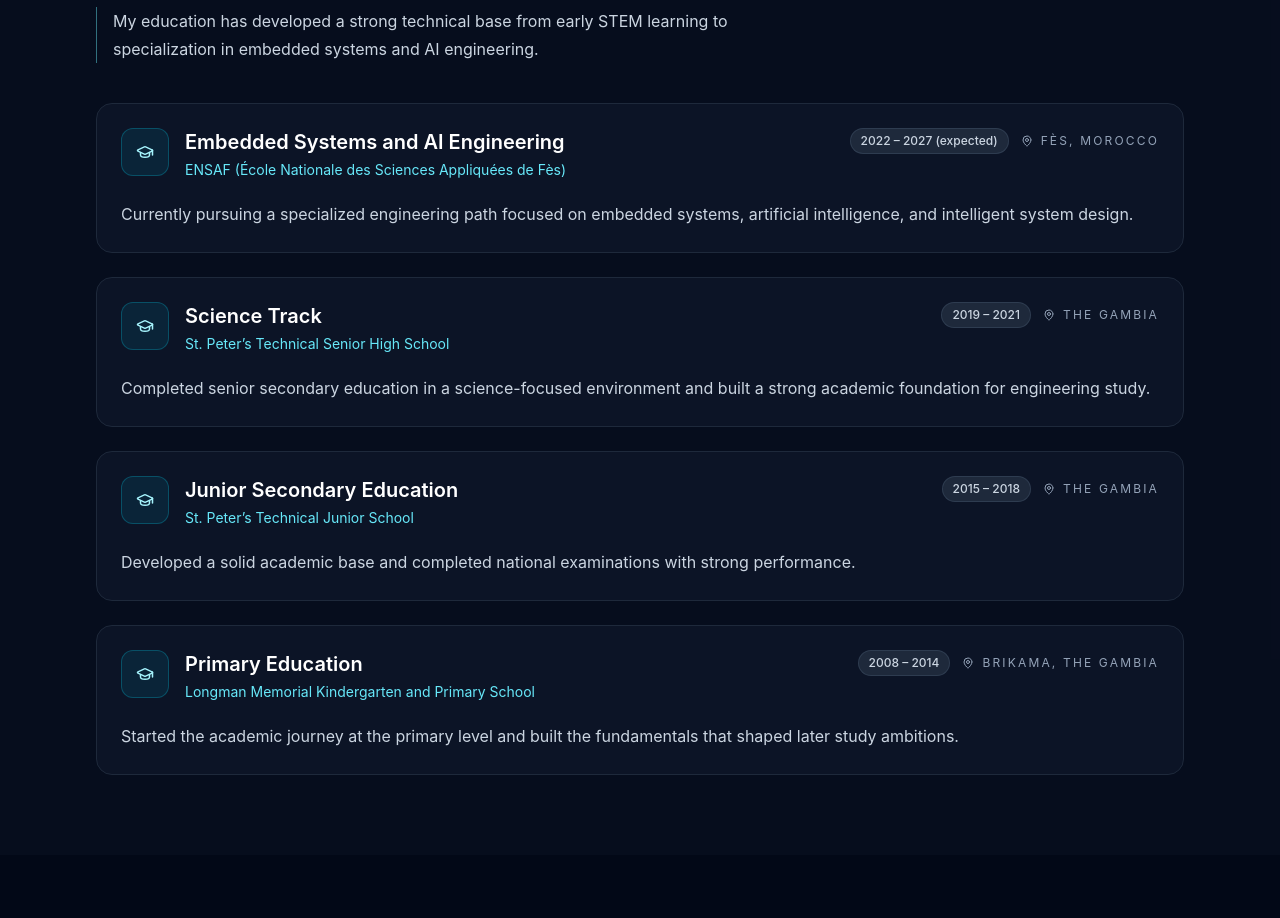
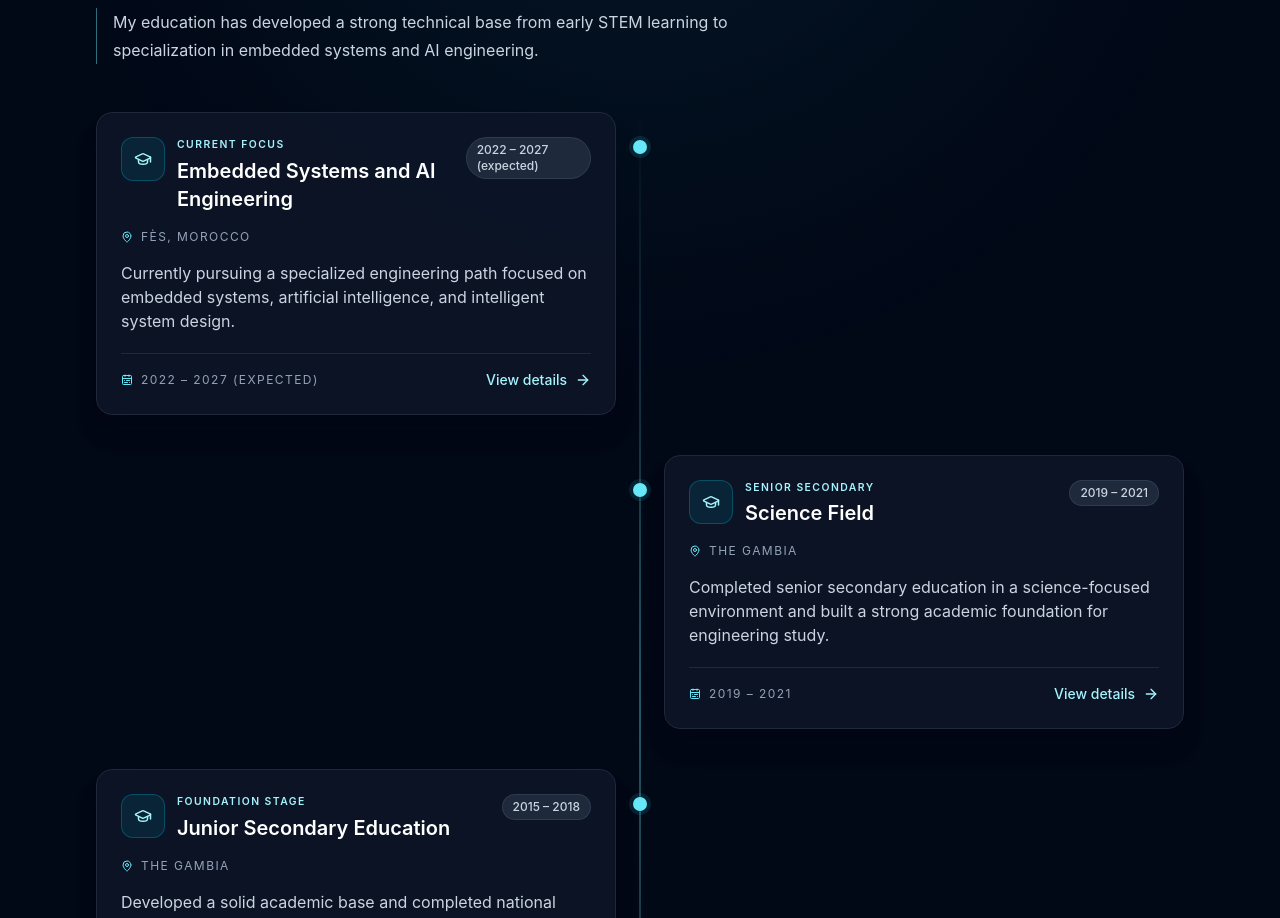
Before and after one commit to nfansu100/MY_PROFESSIONAL_PORTFOLIO, a React (Vite) app: page / in a window 1280 px wide. Shown: the part 1882-2800 px from the top of the page. Built offline with nearby package versions, Linux system fonts and the light colour scheme.

Commit message:
Education Section modified 1

```diff
--- a/src/components/sections/Education.jsx
+++ b/src/components/sections/Education.jsx
@@ -1,47 +1,198 @@
-import { GraduationCap, MapPin } from 'lucide-react'
+import { useEffect, useState } from 'react'
+import { AnimatePresence, motion, useReducedMotion } from 'framer-motion'
+import { ArrowRight, BookOpenText, CalendarRange, GraduationCap, MapPin, X } from 'lucide-react'
+import Badge from '../common/Badge'
 import SectionHeading from '../common/SectionHeading'
-import Badge from '../common/Badge'
 import { education } from '../../data/education'
 
+function EducationDetailsModal({ item, onClose, reduceMotion }) {
+  useEffect(() => {
+    if (!item) return undefined
+
+    const previousOverflow = document.body.style.overflow
+    const previousPaddingRight = document.body.style.paddingRight
+    const scrollbarWidth = window.innerWidth - document.documentElement.clientWidth
+
+    document.body.style.overflow = 'hidden'
+    if (scrollbarWidth > 0) document.body.style.paddingRight = `${scrollbarWidth}px`
+
+    const handleKeyDown = (event) => {
+      if (event.key === 'Escape') onClose()
+    }
+
+    window.addEventListener('keydown', handleKeyDown)
+
+    return () => {
+      document.body.style.overflow = previousOverflow
+      document.body.style.paddingRight = previousPaddingRight
+      window.removeEventListener('keydown', handleKeyDown)
+    }
+  }, [item, onClose])
+
+  return (
+    <AnimatePresence>
+      {item ? (
+        <motion.div
+          initial={{ opacity: 0 }}
+          animate={{ opacity: 1 }}
+          exit={{ opacity: 0 }}
+          transition={{ duration: reduceMotion ? 0 : 0.18, ease: 'easeOut' }}
+          className="fixed inset-0 z-50 flex items-center justify-center bg-slate-950/80 p-4 backdrop-blur-sm"
+          onClick={onClose}
+        >
+          <motion.div
+            initial={{ opacity: 0, y: 12, scale: 0.98 }}
+            animate={{ opacity: 1, y: 0, scale: 1 }}
+            exit={{ opacity: 0, y: 12, scale: 0.98 }}
+            transition={{ duration: reduceMotion ? 0 : 0.2, ease: 'easeOut' }}
+            onClick={(event) => event.stopPropagation()}
+            role="dialog"
+            aria-modal="true"
+            aria-labelledby="education-modal-title"
+            className="relative w-full max-w-2xl overflow-hidden rounded-2xl border border-slate-700 bg-slate-950 shadow-2xl"
+          >
+            <div className="flex items-start justify-between gap-4 border-b border-slate-800 px-5 py-5 sm:px-6">
+              <div>
+                <p className="text-[0.65rem] font-semibold uppercase tracking-[0.18em] text-cyan-300">
+                  Academic record
+                </p>
+                <h3 id="education-modal-title" className="mt-2 text-xl font-semibold text-white sm:text-2xl">
+                  {item.program}
+                </h3>
+              </div>
+
+              <button
+                type="button"
+                onClick={onClose}
+                aria-label="Close education details"
+                className="inline-flex h-9 w-9 items-center justify-center rounded-md border border-slate-700 text-slate-300 transition-colors hover:border-slate-500 hover:text-white focus-visible:outline focus-visible:outline-2 focus-visible:outline-offset-2 focus-visible:outline-cyan-300"
+              >
+                <X size={18} aria-hidden="true" />
+              </button>
+            </div>
+
+            <div className="max-h-[min(80dvh,42rem)] overflow-y-auto p-5 sm:p-6">
+              <div className="flex flex-wrap gap-2">
+                <Badge variant="accent">{item.period}</Badge>
+                <Badge variant="muted">{item.highlight}</Badge>
+              </div>
+
+              <div className="mt-4 flex items-center gap-2 text-sm text-slate-300">
+                <MapPin size={15} className="text-cyan-300" aria-hidden="true" />
+                <span>{item.location}</span>
+              </div>
+
+              <div className="mt-5 rounded-xl border border-slate-800 bg-slate-900/60 p-4">
+                <div className="flex items-center gap-2 text-sm font-semibold uppercase tracking-[0.12em] text-cyan-200">
+                  <BookOpenText size={15} aria-hidden="true" />
+                  Institution
+                </div>
+                <p className="mt-3 text-base leading-7 text-slate-200">{item.institution}</p>
+              </div>
+
+              <p className="mt-5 text-sm leading-7 text-slate-300 sm:text-base">{item.description}</p>
+
+              <div className="mt-5 rounded-xl border border-slate-800 bg-slate-900/60 p-4">
+                <div className="flex items-center gap-2 text-sm font-semibold uppercase tracking-[0.12em] text-cyan-200">
+                  <CalendarRange size={15} aria-hidden="true" />
+                  Academic overview
+                </div>
+                <p className="mt-3 text-sm leading-7 text-slate-300 sm:text-base">{item.details}</p>
+              </div>
+            </div>
+          </motion.div>
+        </motion.div>
+      ) : null}
+    </AnimatePresence>
+  )
+}
+
 export default function Education() {
+  const reduceMotion = useReducedMotion()
+  const [selectedItem, setSelectedItem] = useState(null)
+
   return (
-    <section id="education" className="bg-slate-900/35 py-20">
-      <div className="mx-auto max-w-6xl px-4 sm:px-6 lg:px-8">
+    <section id="education" className="relative overflow-hidden border-t border-white/10 bg-slate-950/25 py-20">
+      <div className="absolute inset-0 bg-[radial-gradient(circle_at_top,rgba(34,211,238,0.08),transparent_35%)]" aria-hidden="true" />
+
+      <div className="relative z-10 mx-auto max-w-6xl px-4 sm:px-6 lg:px-8">
         <SectionHeading
           eyebrow="Education"
           title="Academic journey with a focus on engineering and intelligent systems"
           description="My education has developed a strong technical base from early STEM learning to specialization in embedded systems and AI engineering."
         />
 
-        <div className="mt-10 space-y-6">
-          {education.map((item) => (
-            <div key={`${item.institution}-${item.period}`} className="rounded-2xl border border-slate-800 bg-slate-900/70 p-6">
-              <div className="flex flex-col gap-4 md:flex-row md:items-start md:justify-between">
-                <div className="flex items-start gap-4">
-                  <div className="flex h-12 w-12 items-center justify-center rounded-xl border border-cyan-500/30 bg-cyan-500/10 text-cyan-200">
-                    <GraduationCap size={18} />
+        <div className="relative mt-12">
+          <div className="absolute left-4 top-0 hidden h-full w-px bg-gradient-to-b from-transparent via-cyan-300/70 to-transparent md:left-1/2 md:-translate-x-1/2 md:block" aria-hidden="true" />
+
+          <div className="space-y-8 md:space-y-10">
+            {education.map((item, index) => {
+              const isEven = index % 2 === 0
+
+              return (
+                <motion.article
+                  key={item.id}
+                  initial={reduceMotion ? false : { opacity: 0, y: 16 }}
+                  whileInView={{ opacity: 1, y: 0 }}
+                  viewport={{ once: true, amount: 0.2 }}
+                  transition={{ duration: reduceMotion ? 0 : 0.35, ease: 'easeOut' }}
+                  className={`relative pl-9 md:pl-0 ${isEven ? 'md:pr-12' : 'md:pl-12'}`}
+                >
+                  <div className="absolute left-0 top-7 h-3.5 w-3.5 rounded-full border border-cyan-300/80 bg-cyan-300 shadow-[0_0_0_4px_rgba(34,211,238,0.12)] md:left-1/2 md:-translate-x-1/2" aria-hidden="true" />
+
+                  <div className={`relative rounded-2xl border border-slate-800 bg-slate-900/75 p-5 shadow-xl shadow-slate-950/25 transition-all duration-200 hover:-translate-y-0.5 hover:border-cyan-300/35 hover:shadow-cyan-500/10 motion-safe:hover:-translate-y-1 md:w-1/2 md:p-6 ${isEven ? 'md:mr-auto' : 'md:ml-auto'}`}>
+                    <div className="flex flex-col gap-4 sm:flex-row sm:items-start sm:justify-between">
+                      <div className="flex items-start gap-3">
+                        <div className="flex h-11 w-11 shrink-0 items-center justify-center rounded-xl border border-cyan-500/30 bg-cyan-500/10 text-cyan-200">
+                          <GraduationCap size={18} aria-hidden="true" />
                         </div>
 
                         <div>
-                    <h3 className="text-xl font-semibold text-white">{item.program}</h3>
-                    <p className="mt-1 text-sm text-cyan-300">{item.institution}</p>
+                          <p className="text-[0.65rem] font-semibold uppercase tracking-[0.14em] text-cyan-200">
+                            {item.highlight}
+                          </p>
+                          <h3 className="mt-1 text-xl font-semibold text-white">{item.program}</h3>
                         </div>
                       </div>
 
-                <div className="flex flex-wrap items-center gap-3">
                       <Badge variant="muted">{item.period}</Badge>
-                  <div className="inline-flex items-center gap-2 text-xs uppercase tracking-[0.18em] text-slate-400">
-                    <MapPin size={12} />
+                    </div>
+
+                    <div className="mt-4 flex items-center gap-2 text-xs uppercase tracking-[0.12em] text-slate-400">
+                      <MapPin size={12} className="text-cyan-300" aria-hidden="true" />
                       {item.location}
+                    </div>
+
+                    <p className="mt-4 text-sm leading-7 text-slate-300 sm:text-base">{item.summary}</p>
+
+                    <div className="mt-5 flex items-center justify-between gap-3 border-t border-slate-800 pt-4">
+                      <div className="inline-flex items-center gap-2 text-xs uppercase tracking-[0.12em] text-slate-400">
+                        <CalendarRange size={12} className="text-cyan-300" aria-hidden="true" />
+                        {item.period}
+                      </div>
+
+                      <button
+                        type="button"
+                        onClick={() => setSelectedItem(item)}
+                        className="inline-flex items-center gap-2 text-sm font-medium text-cyan-200 transition-colors hover:text-cyan-100 focus-visible:outline focus-visible:outline-2 focus-visible:outline-offset-2 focus-visible:outline-cyan-300"
+                      >
+                        View details
+                        <ArrowRight size={16} aria-hidden="true" />
+                      </button>
+                    </div>
+                  </div>
+                </motion.article>
+              )
+            })}
           </div>
         </div>
       </div>
 
-              <p className="mt-5 text-base leading-7 text-slate-300">{item.summary}</p>
-            </div>
-          ))}
-        </div>
-      </div>
+      <EducationDetailsModal
+        item={selectedItem}
+        onClose={() => setSelectedItem(null)}
+        reduceMotion={reduceMotion}
+      />
     </section>
   )
 }
--- a/src/data/education.js
+++ b/src/data/education.js
@@ -1,38 +1,58 @@
 export const education = [
   {
+    id: 'ensaf',
     institution: 'ENSAF (École Nationale des Sciences Appliquées de Fès)',
     program: 'Embedded Systems and AI Engineering',
     period: '2022 – 2027 (expected)',
     location: 'Fès, Morocco',
+    highlight: 'Current focus',
     summary:
       'Currently pursuing a specialized engineering path focused on embedded systems, artificial intelligence, and intelligent system design.',
-    highlight: 'Current focus',
+    description:
+      'My current academic journey is centered on the integration of embedded systems, intelligent hardware, and AI-driven problem solving for real-world engineering applications.',
+    details:
+      'At ENSAF, I am building a strong foundation in embedded computing, signal processing, machine learning, and intelligent system architectures. The program emphasizes technical depth, research-oriented thinking, and the development of practical solutions that connect software, hardware, and data-driven intelligence.',
   },
   {
+    id: 'senior-high',
     institution: 'St. Peter’s Technical Senior High School',
-    program: 'Science Track',
+    program: 'Science Field',
     period: '2019 – 2021',
     location: 'The Gambia',
+    highlight: 'Senior secondary',
     summary:
       'Completed senior secondary education in a science-focused environment and built a strong academic foundation for engineering study.',
-    highlight: 'Senior secondary',
+    description:
+      'During this stage, I strengthened my foundation in the sciences alongside developing an interest in analytical thinking, systems understanding, and technical problem solving.',
+    details:
+      'The science track helped me develop a disciplined approach to learning and sharpened my understanding of mathematics, physics, and the scientific method. This period was pivotal in confirming my ambition to pursue engineering and technology-focused study.',
   },
   {
+    id: 'junior-school',
     institution: 'St. Peter’s Technical Junior School',
     program: 'Junior Secondary Education',
     period: '2015 – 2018',
     location: 'The Gambia',
+    highlight: 'Foundation stage',
     summary:
       'Developed a solid academic base and completed national examinations with strong performance.',
-    highlight: 'Foundation stage',
+    description:
+      'This stage emphasized core academic discipline, practical learning habits, and steady development across science and mathematics subjects.',
+    details:
+      'I built the foundational habits that later supported my engineering interests: careful study, consistency, and a willingness to learn technical subjects beyond the classroom. It was a key phase in shaping my confidence and academic trajectory.',
   },
   {
+    id: 'primary-school',
     institution: 'Longman Memorial Kindergarten and Primary School',
     program: 'Primary Education',
     period: '2008 – 2014',
     location: 'Brikama, The Gambia',
+    highlight: 'Early education',
     summary:
       'Started the academic journey at the primary level and built the fundamentals that shaped later study ambitions.',
-    highlight: 'Early education',
+    description:
+      'The foundations for curiosity, structure, and learning discipline were established during this early stage of education.',
+    details:
+      'My primary education created the basic academic and personal foundations that later influenced my interest in STEM subjects. It laid the groundwork for the disciplined, growth-oriented mindset that continues to guide my engineering path.',
   },
 ]
```
Lines whose indentation alone changed are shown as unchanged.
